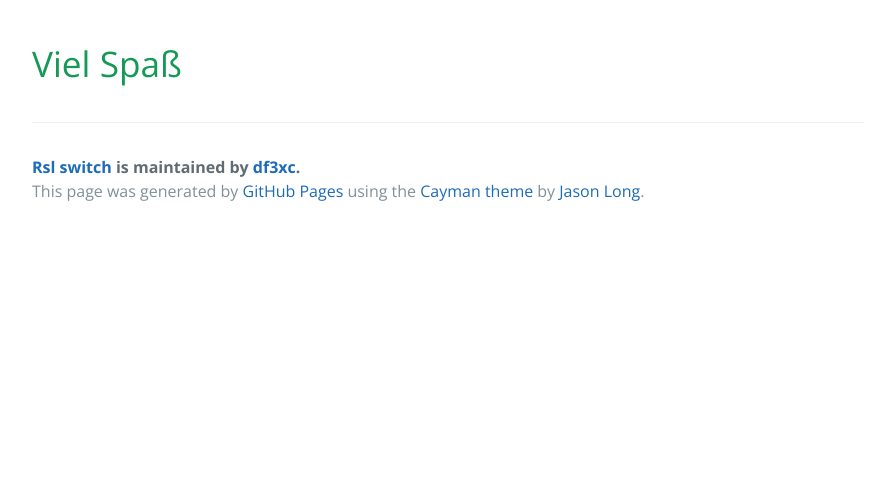
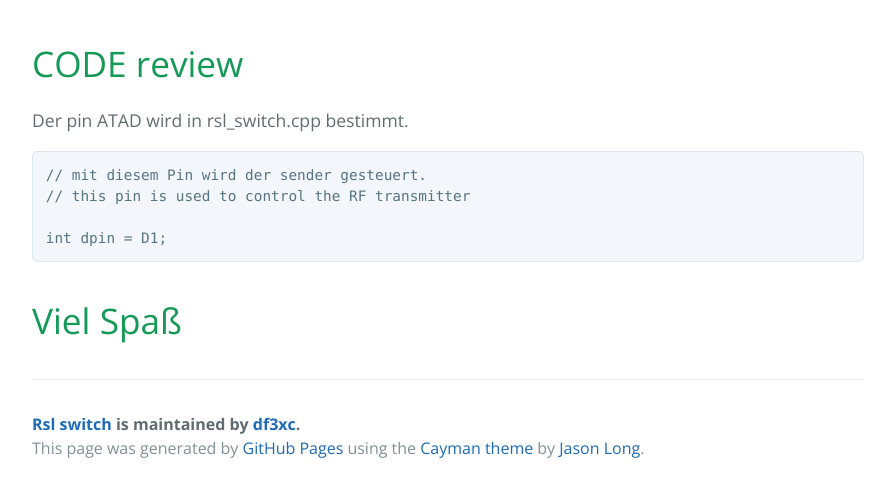
Before and after one commit to df3xc/rsl_switch, a plain HTML site: page index.html in a window 1280 px wide. Shown: the part 4424-4916 px from the top of the page, without its empty margins (192-1087 px from the left). Before the commit the page ends 4659 px from the top, so only its background shows below. Drawn offline with nearby package versions, Linux system fonts and the light colour scheme.

```diff
--- a/index.html
+++ b/index.html
@@ -79,6 +79,17 @@ Mit der PARTICLE WEB IDE und der BLYNK Library die blaue LED and D7 ein- und aus
 <p><img src="http://df3xc.github.io/rsl_switch/pictures/blynk.PNG" alt=""></p>
 
 <h1>
+<a id="code-review" class="anchor" href="#code-review" aria-hidden="true"><span class="octicon octicon-link"></span></a>CODE review</h1>
+
+<p>Der pin ATAD wird in rsl_switch.cpp bestimmt.</p>
+
+<pre><code>// mit diesem Pin wird der sender gesteuert.
+// this pin is used to control the RF transmitter
+
+int dpin = D1;
+</code></pre>
+
+<h1>
 <a id="viel-spaß" class="anchor" href="#viel-spa%C3%9F" aria-hidden="true"><span class="octicon octicon-link"></span></a>Viel Spaß</h1>
 
       <footer class="site-footer">
```
Also changed, not shown: params.json (+1 -1 lines).
